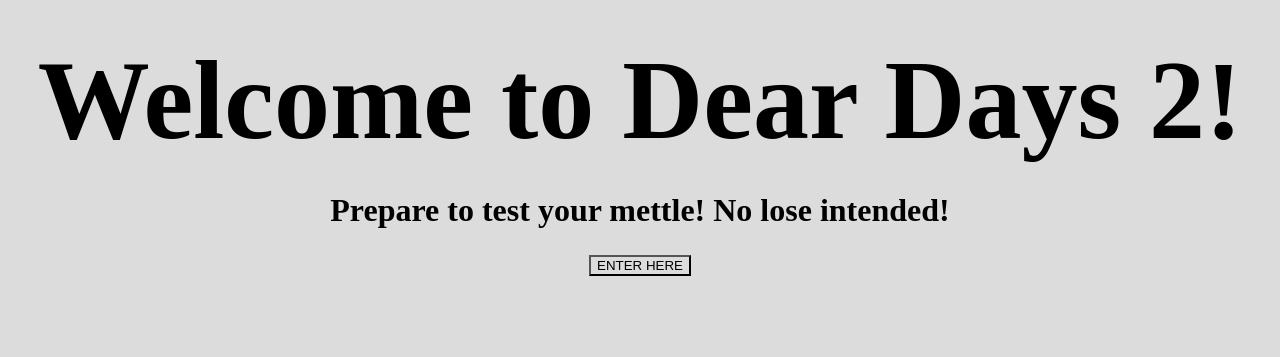
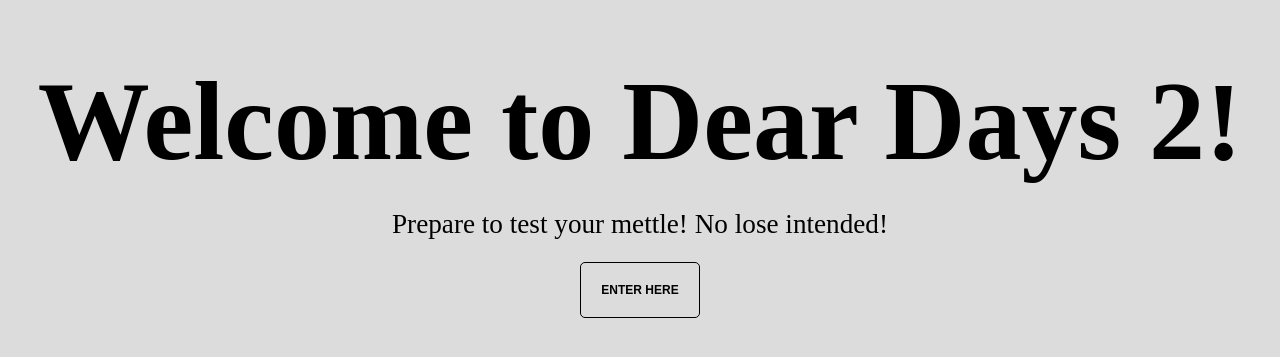
Before and after one commit to Grand-Junction/Flex-Fight-Generator, a React (Vite) app: page / in a window 1280 px wide. Shown: the part 365-722 px from the top of the page. Built offline with nearby package versions, Linux system fonts and the light colour scheme.

Commit message:
style Button component

```diff
--- a/public/style.css
+++ b/public/style.css
@@ -1,6 +1,6 @@
 * {
   box-sizing: border-box;
-  background-color: gainsboro;
+  background-color: rgb(220, 220, 220);
 }
 
 /* WELCOME COMPONENT STYLING */
@@ -27,5 +27,20 @@
 }
 
 .welcome-div-2 h2 {
-    font-size: 2rem;
+    font-size: 1.7rem;
+    font-weight: 300;
 }
+
+/* BUTTON COMPONENT STYLING */
+
+.btn-component {
+    padding: 20px;
+    border-radius: 5px;
+    font-size: 12px;
+    font-weight: 550;
+    border: 1px solid black;
+}
+
+.btn-component:hover {
+    background-color: rgb(206, 205, 205);
+}
--- a/src/App.jsx
+++ b/src/App.jsx
@@ -2,7 +2,7 @@ import React, { useState } from "react";
 import Welcome from "./Welcome";
 import HomePage from "./HomePage";
 
-function App() {
+function App(props) {
 
   const [goToHome, setGoToHome] = useState(true);
 
--- a/src/Button.jsx
+++ b/src/Button.jsx
@@ -2,7 +2,7 @@ import React from "react";
 
 function Button(props) {
     return (
-        <button type="button" id="site-entry">{props.btnText}</button>
+        <button type="button" className="btn-component">{props.btnText}</button>
     );
 }
 
```
